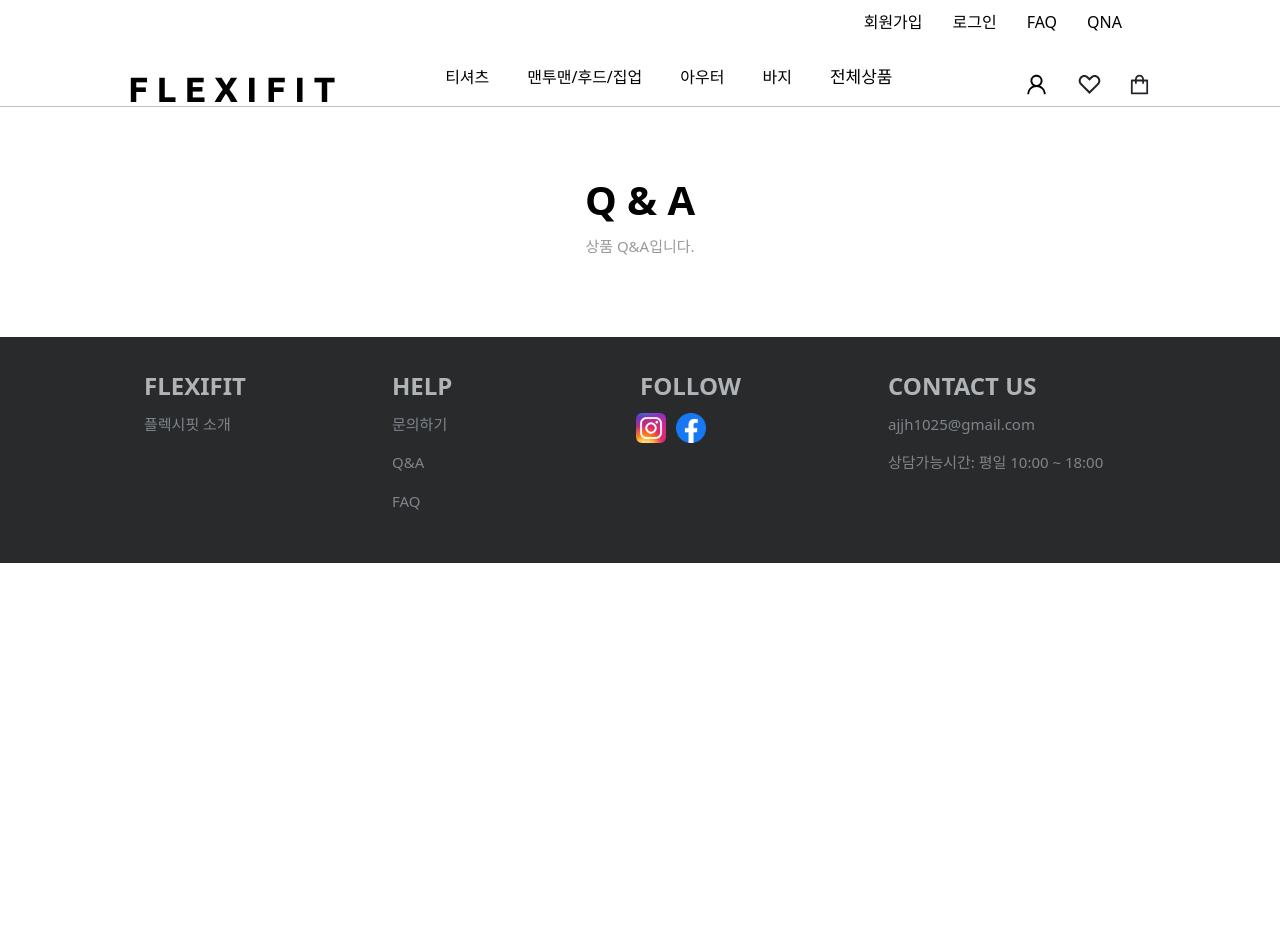
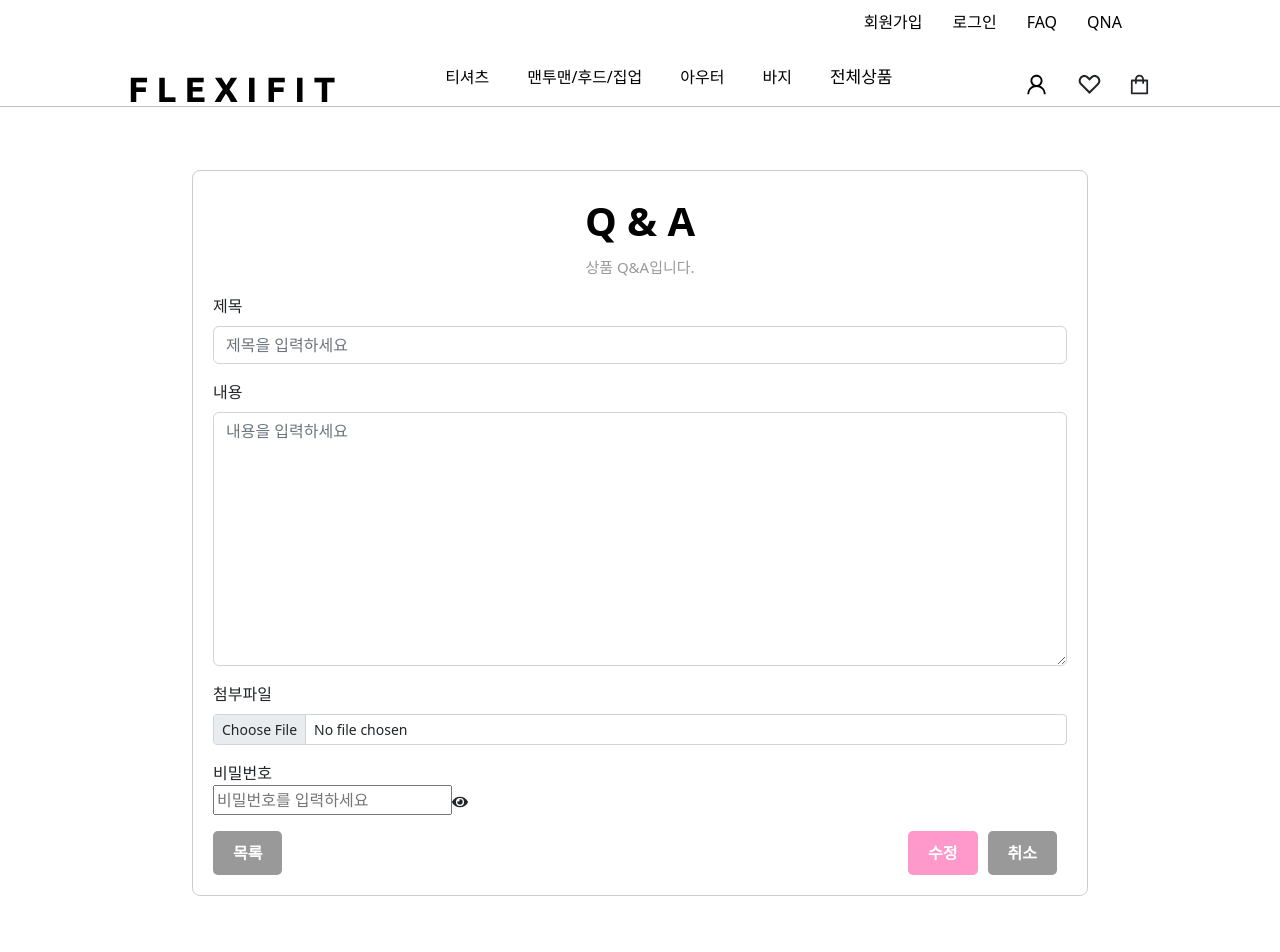
Before and after one commit to devInt42/react_flexifit, a React (Create React App) app: page /qna/write in a window 1280 px wide. Shown: the top 952 px of the page. Before the commit the page ends 800 px from the top, so only its background shows below. Built offline with nearby package versions, Linux system fonts and the light colour scheme.

Commit message:
writeForm ui

```diff
--- a/src/components/QNA/WriteForm.js
+++ b/src/components/QNA/WriteForm.js
@@ -1,10 +1,84 @@
+import React, { useState } from "react";
 import "../../styles/pages/QNA.css";
+import { FaEye, FaEyeSlash } from "react-icons/fa";
+import { Link } from "react-router-dom";
 
 const WriteForm = () => {
+  const [showPassword, setShowPassword] = useState(false);
+  const [userPassword, setUserPassword] = useState("");
+
+  // Show/hide password
+  const handleTogglePasswordVisibility = () => {
+    setShowPassword(!showPassword);
+  };
+
+  const handlePasswordChange = (e) => {
+    setUserPassword(e.target.value);
+  };
+
   return (
     <div className="qna-Writepage">
       <p className="WriteLogo ">Q & A</p>
       <p className="WriteMiniLogo">상품 Q&A입니다.</p>
+      <div className="mb-3">
+        <label htmlFor="exampleFormControlInput1" className="form-label">
+          제목
+        </label>
+        <input
+          type="text"
+          className="form-control"
+          id="exampleFormControlInput1"
+          placeholder="제목을 입력하세요"
+        />
+      </div>
+      <div className="mb-3">
+        <label htmlFor="exampleFormControlTextarea1" className="form-label">
+          내용
+        </label>
+        <textarea
+          className="form-control"
+          id="exampleFormControlTextarea1"
+          rows="10"
+          placeholder="내용을 입력하세요"
+        ></textarea>
+      </div>
+      <div className="mb-3">
+        <label htmlFor="formFileSm" className="form-label">
+          첨부파일
+        </label>
+        <input
+          className="form-control form-control-sm"
+          id="formFileSm"
+          type="file"
+        />
+      </div>
+      <div className="mb-3">
+        <label htmlFor="password">비밀번호</label>
+        <div className="password-input">
+          <input
+            type={showPassword ? "text" : "password"}
+            id="password"
+            value={userPassword}
+            onChange={handlePasswordChange}
+            placeholder="비밀번호를 입력하세요"
+          />
+          <span
+            className="password-toggle"
+            onClick={handleTogglePasswordVisibility}
+          >
+            {showPassword ? <FaEyeSlash /> : <FaEye />}
+          </span>
+        </div>
+      </div>
+      <div className="button-row">
+        <Link to="/qna" className="button list-button">
+          목록
+        </Link>
+        <Link to="/qna" className="button cancel-button">
+          취소
+        </Link>
+        <button className="button submit-button">수정</button>
+      </div>
     </div>
   );
 };
--- a/src/styles/pages/QNA.css
+++ b/src/styles/pages/QNA.css
@@ -57,7 +57,7 @@
 }
 
 .button:hover {
-  background-color: #ff66a3;
+  /* background-color: #ff66a3; */
 }
 
 /* writeForm */
@@ -77,6 +77,9 @@
 .qna-Writepage {
   width: 70%;
   margin: 0 auto;
+  border: 1px solid #cccccc;
+  border-radius: 8px;
+  padding: 20px;
 }
 
 .WriteLogo {
@@ -92,3 +95,35 @@
   color: #999999;
   font-size: 15px;
 }
+
+.button {
+  display: inline-block;
+  padding: 10px 20px;
+  border: none;
+  border-radius: 5px;
+  cursor: pointer;
+  font-size: 16px;
+  text-decoration: none;
+  color: #ffffff;
+  /* transition: background-color 0.3s ease; */
+}
+
+.cancel-button {
+  background-color: #999999;
+  margin-right: 10px;
+  float: right;
+}
+
+.submit-button {
+  background-color: #ff99cc;
+  float: right;
+}
+
+.list-button {
+  background-color: #999999;
+}
+
+.list-button:hover,
+.cancel-button:hover {
+  color: white;
+}
```
